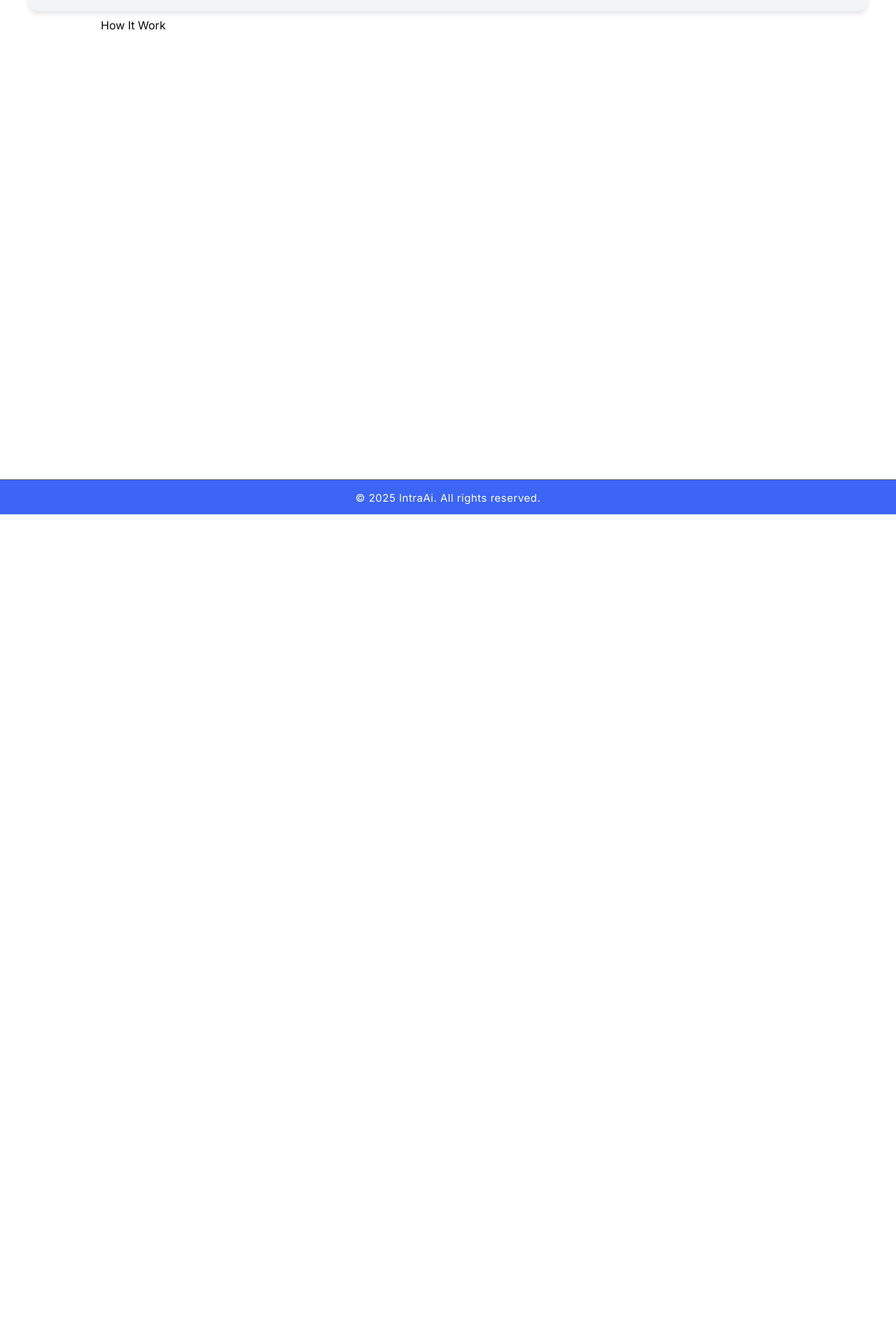
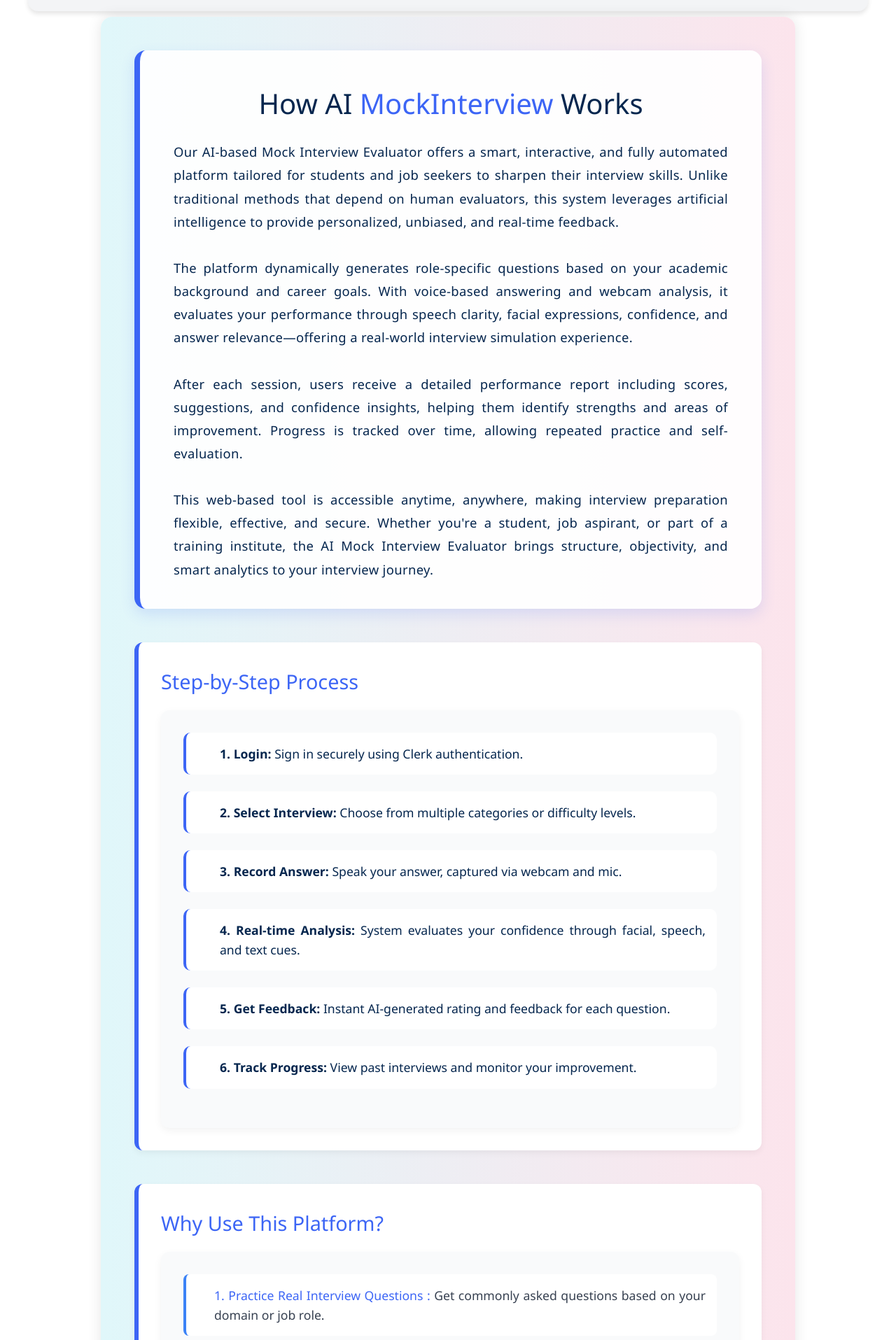
Before and after one commit to P-Dandage/Ai-mock-Interviwer, a Next.js app: page /dashboard/how in a window 1280 px wide. Shown: the part 65-1980 px from the top of the page at 70% size. Before the commit the page ends 800 px from the top, so only its background shows below. Built offline with nearby package versions, Linux system fonts and the light colour scheme; a web font is replaced by a local one.

Commit message:
pages done

```diff
--- a/app/dashboard/how/HowItWorks.css
+++ b/app/dashboard/how/HowItWorks.css
@@ -1,69 +1,156 @@
-/* Advanced Style for How It Works page */
-
-.how-it-works-container {
-  background: linear-gradient(to bottom right, #0f172a, #1e293b);
-  color: #e2e8f0;
-  padding: 4rem 2rem;
-  font-family: 'Segoe UI', Tahoma, Geneva, Verdana, sans-serif;
-  scroll-behavior: smooth;
+.how-container {
+  font-family: 'Segoe UI', sans-serif;
+  padding: 3rem;
+  background: linear-gradient(to right, #e0f7fa, #fce4ec);
+  color: #222;
+  line-height: 1.7;
+  max-width: 1000px;
+  margin: auto;
+  border-radius: 1rem;
+  box-shadow: 0 0 20px rgba(0, 0, 0, 0.1);
+  text-align: justify;
 }
 
-.section {
-  margin-bottom: 4rem;
-  animation: fadeIn 0.8s ease-in-out;
-  border-left: 4px solid #38bdf8;
-  padding-left: 1.5rem;
-  background-color: rgba(255, 255, 255, 0.02);
-  border-radius: 12px;
-  box-shadow: 0 0 15px rgba(56, 189, 248, 0.1);
+.how-container .section {
+  margin-bottom: 3rem;
+  padding: 2rem;
+  border-left: 6px solid rgb(60, 101, 245);
+  background: #fff;
+  border-radius: 0.75rem;
+  box-shadow: 0 4px 10px rgba(0,0,0,0.05);
   transition: transform 0.3s ease;
 }
 
-.section:hover {
+.how-container .section span{
+  color: rgb(60, 101, 245);
+  font-weight: 550;
+}
+
+.how-container .section:hover {
   transform: translateY(-5px);
 }
 
-.section h2 {
-  font-size: 1.8rem;
-  color: #38bdf8;
-  margin-bottom: 0.5rem;
+.how-container h1 {
+  font-size: 2.5rem;
+  color: rgb(5, 38, 78);
+  margin-bottom: 1rem;
+  text-align: center;
 }
 
-.section p, .section ul {
-  font-size: 1.05rem;
-  line-height: 1.7;
-  margin: 0.5rem 0;
+.how-container h1 span{
+  color: rgb(60, 101, 245);
 }
 
-.section ul {
-  list-style-type: disc;
-  padding-left: 1.5rem;
+.how-container h2 {
+  font-size: 1.8rem;
+  color: rgb(60, 101, 245);
+  margin-bottom: 1rem;
 }
 
-.section ul li {
-  margin-bottom: 0.5rem;
+.how-container ul {
+  padding-left: 1.5rem;
+  list-style: none; /* Remove default bullets */
+  color: #374151; /* Slightly darker gray for better readability */
+  font-family: 'Segoe UI', Tahoma, Geneva, Verdana, sans-serif;
+  background: #f9fafb;
+  border-radius: 12px;
+  padding: 2rem;
+  box-shadow: 0 4px 12px rgba(0, 0, 0, 0.05);
 }
 
-@keyframes fadeIn {
-  from {
-    opacity: 0;
-    transform: translateY(30px);
-  }
-  to {
-    opacity: 1;
-    transform: translateY(0);
-  }
+.how-container ul li {
+  position: relative;
+  margin-bottom: 1.5rem;
+  padding-left: 2.5rem;
+  font-size: 1.1rem;
+  line-height: 1.6;
+  background-color: #fff;
+  border-left: 4px solid #3b82f6; /* Tailwind blue-500 */
+  padding: 1rem 1rem 1rem 2.5rem;
+  border-radius: 8px;
+  transition: transform 0.2s ease;
 }
 
-/* Responsive */
-@media screen and (min-width: 768px) {
-  .how-it-works-container {
-    padding: 6rem 10%;
-  }
-  .section h2 {
-    font-size: 2.2rem;
-  }
-  .section p, .section ul {
-    font-size: 1.15rem;
-  }
+.how-container ul li:hover {
+  transform: translateX(5px);
+  background-color: #f0f9ff; /* light blue on hover */
 }
+
+.how-container ul li::before {
+  position: absolute;
+  left: 0.8rem;
+  top: 1.2rem;
+  font-size: 1rem;
+  color: #10b981;
+}
+
+.how-container ol {
+  padding-left: 1rem;
+  background: #f9fafb;
+  border-radius: 12px;
+  padding: 2rem;
+  box-shadow: 0 4px 12px rgba(0, 0, 0, 0.05);
+}
+
+.how-container ol li {
+  position: relative;
+  padding: 1rem 1rem 1rem 3rem;
+  margin-bottom: 1.5rem;
+  font-size: 1.1rem;
+  line-height: 1.6;
+  background-color: #ffffff;
+  border-left: 4px solid rgb(60, 101, 245);
+  color: rgb(5, 38, 78);
+  border-radius: 10px;
+  transition: all 0.3s ease-in-out;
+}
+
+.how-container ol li:hover {
+  background-color: rgba(60, 100, 245, 0.823);
+  color: white;
+  transform: scale(1.02);
+  box-shadow: 1px 1px 15px rgba(60, 101, 245, 0.5);
+}
+
+.how-container ol li::before {
+  position: absolute;
+  top: 1rem;
+  left: 1rem;
+  background-color: rgb(60, 101, 245);
+  color: white;
+  font-weight: bold;
+  border-radius: 50%;
+  width: 1.6rem;
+  height: 1.6rem;
+  display: flex;
+  align-items: center;
+  justify-content: center;
+  font-size: 0.9rem;
+  box-shadow: 0 2px 5px rgba(0,0,0,0.1);
+}
+
+/* Updated abstract section styling */
+.how-container .section.intro {
+  margin-bottom: 3rem;
+  padding: 2.5rem 3rem;
+  border-left: 8px solid rgb(60, 101, 245);
+  background: #ffffffee;
+  border-radius: 1rem;
+  box-shadow: 0 8px 20px rgba(60, 101, 245, 0.15);
+  line-height: 1.8;
+  font-size: 1.15rem;
+  color: rgb(5, 38, 78);
+  transition: box-shadow 0.3s ease, transform 0.3s ease;
+}
+
+.how-container .section.intro:hover {
+  box-shadow: 0 12px 28px rgba(60, 101, 245, 0.3);
+  transform: translateY(-6px);
+}
+
+.how-container .section.intro p {
+  margin-top: 1rem;
+  text-align: justify;
+  white-space: pre-line; /* preserve line breaks in JSX */
+  letter-spacing: 0.02em;
+}
--- a/app/dashboard/how/page.jsx
+++ b/app/dashboard/how/page.jsx
@@ -1,11 +1,60 @@
-// HowItWorks.jsx
+"use client";
 import React from "react";
 import "./HowItWorks.css";
 
-export default function HowItWorks() {
+const HowItWorks = () => {
   return (
-    <div className="how-wrapper">
-    <h1> How It Work</h1>
+    <div className="how-container">
+    <section className="section intro">
+  <h1>How AI <span> MockInterview</span> Works </h1>
+  <p>
+    Our AI-based Mock Interview Evaluator offers a smart, interactive, and fully automated platform
+    tailored for students and job seekers to sharpen their interview skills. Unlike traditional methods
+    that depend on human evaluators, this system leverages artificial intelligence to provide
+    personalized, unbiased, and real-time feedback.
+    <br /><br />
+    The platform dynamically generates role-specific questions based on your academic background and career goals.
+    With voice-based answering and webcam analysis, it evaluates your performance through speech clarity, facial expressions,
+    confidence, and answer relevance—offering a real-world interview simulation experience.
+    <br /><br />
+    After each session, users receive a detailed performance report including scores, suggestions, and confidence insights,
+    helping them identify strengths and areas of improvement. Progress is tracked over time, allowing repeated practice and self-evaluation.
+    <br /><br />
+    This web-based tool is accessible anytime, anywhere, making interview preparation flexible, effective, and secure.
+    Whether you're a student, job aspirant, or part of a training institute, the AI Mock Interview Evaluator brings structure, objectivity,
+    and smart analytics to your interview journey.
+  </p>
+</section>
+
+
+      <section className="section">
+        <h2>Step-by-Step Process</h2>
+        <ol>
+          <li><strong>1. Login:</strong> Sign in securely using Clerk authentication.</li>
+          <li><strong>2. Select Interview:</strong> Choose from multiple categories or difficulty levels.</li>
+          <li><strong>3. Record Answer:</strong> Speak your answer, captured via webcam and mic.</li>
+          <li><strong>4. Real-time Analysis:</strong> System evaluates your confidence through facial, speech, and text cues.</li>
+          <li><strong>5. Get Feedback:</strong> Instant AI-generated rating and feedback for each question.</li>
+          <li><strong>6. Track Progress:</strong> View past interviews and monitor your improvement.</li>
+        </ol>
+      </section>
+
+      <section className="section ">
+        <h2>Why Use This Platform?</h2>
+        <ul>
+          <li> <span>1. Practice Real Interview Questions : </span>Get commonly asked questions based on your domain or job role.</li>
+          <li> <span>2. Answer by Speaking :</span> No need to type! Just speak your answer, and the system will convert your voice into text.</li>
+          <li> <span>3.Webcam Confidence Detection :</span> Helps you practice maintaining eye contact and posture, just like a real interview.
+
+</li>
+          <li><span>4. Instant Feedback :</span>  After your answer, the AI gives:A score out of 10 Feedback like what you did well and what needs improvement</li>
+            <li><span>6.Track Your Progress:</span>  Your answers and scores are saved</li>
+            <li><span> 5.Saves time :</span> Save Time and effort for both learners and mentors</li>
+
+        </ul>
+      </section>
     </div>
   );
-}
+};
+
+export default HowItWorks;
--- a/app/dashboard/layout.jsx
+++ b/app/dashboard/layout.jsx
@@ -29,7 +29,7 @@ export default function DashboardLayout({ children }) {
         {children}
       </motion.main>
 
-      {/* Footer: slide up from below */}
+      {/* Footer: slide up from below
       <motion.footer
         className="footer"
         initial={{ y: 50, opacity: 0 }}
@@ -38,7 +38,7 @@ export default function DashboardLayout({ children }) {
         style={{ textAlign: "center", padding: "15px 0", backgroundColor: "#3c65f5", color: "white" }}
       >
         © 2025 IntraAi. All rights reserved.
-      </motion.footer>
+      </motion.footer> */}
     </div>
   );
 }
--- a/app/globals.css
+++ b/app/globals.css
@@ -96,12 +96,13 @@
   }
 }
 
-.footer {
+ footer {
+    width: 100%;
     background-color: rgb(60, 101, 245);
     color: white;
     text-align: center;
     padding: 10px 25px;
-  height: 50px;
+    height: 50px; /* Adjust height as needed */
     font-size: 15px;
     font-weight: 400;
     letter-spacing: 0.5px;
--- a/app/layout.js
+++ b/app/layout.js
@@ -36,7 +36,7 @@ export default function RootLayout({ children }) {
         <body className={inter.className}>
           <Toaster />
           {children}
-          {/* <footer >© 2025 IntraAi. All rights reserved.</footer> */}
+          { <footer >© 2025 IntraAi. All rights reserved.</footer> }
         </body>
       </html>
     </ClerkProvider>
--- a/app/page.js
+++ b/app/page.js
@@ -41,6 +41,7 @@ export default function Home() {
 
     <div className="Footer">
       <Footer />
+
     </div>
   </>
 
```
Lines whose indentation alone changed are shown as unchanged.
